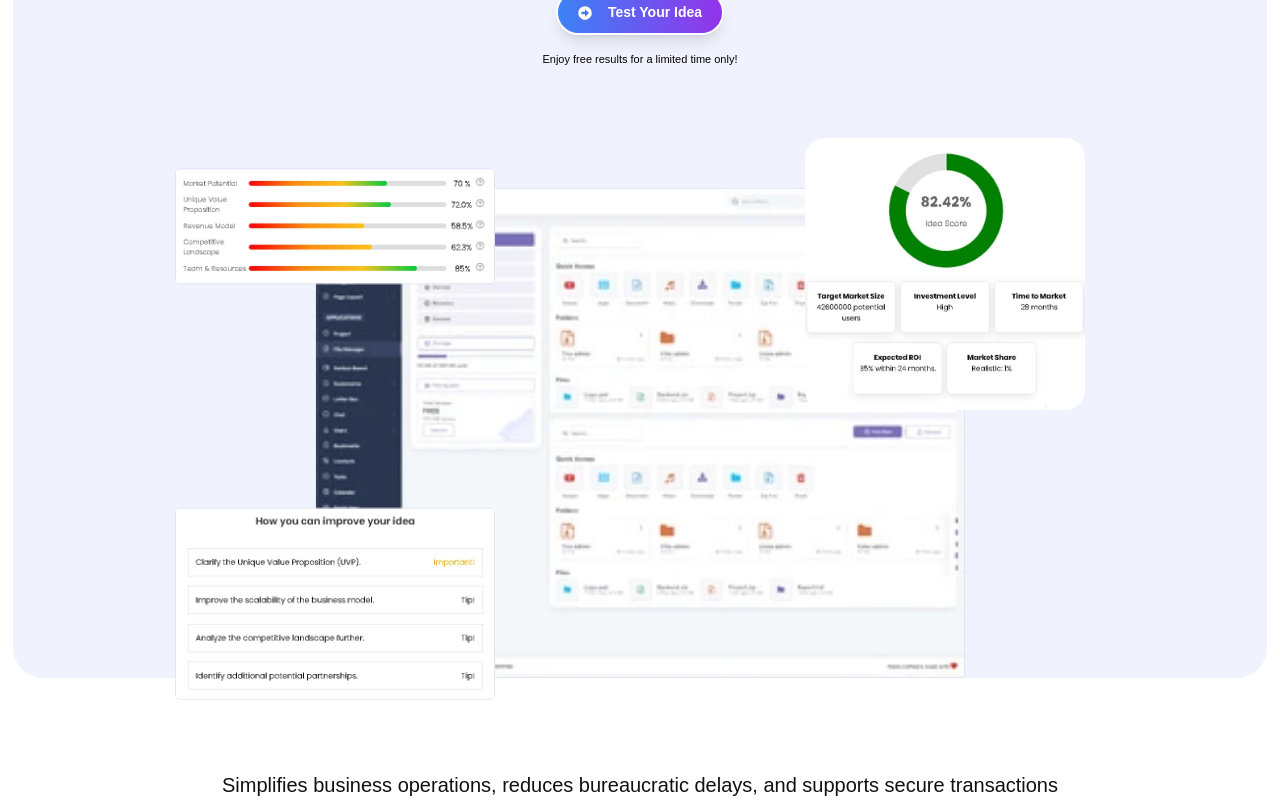
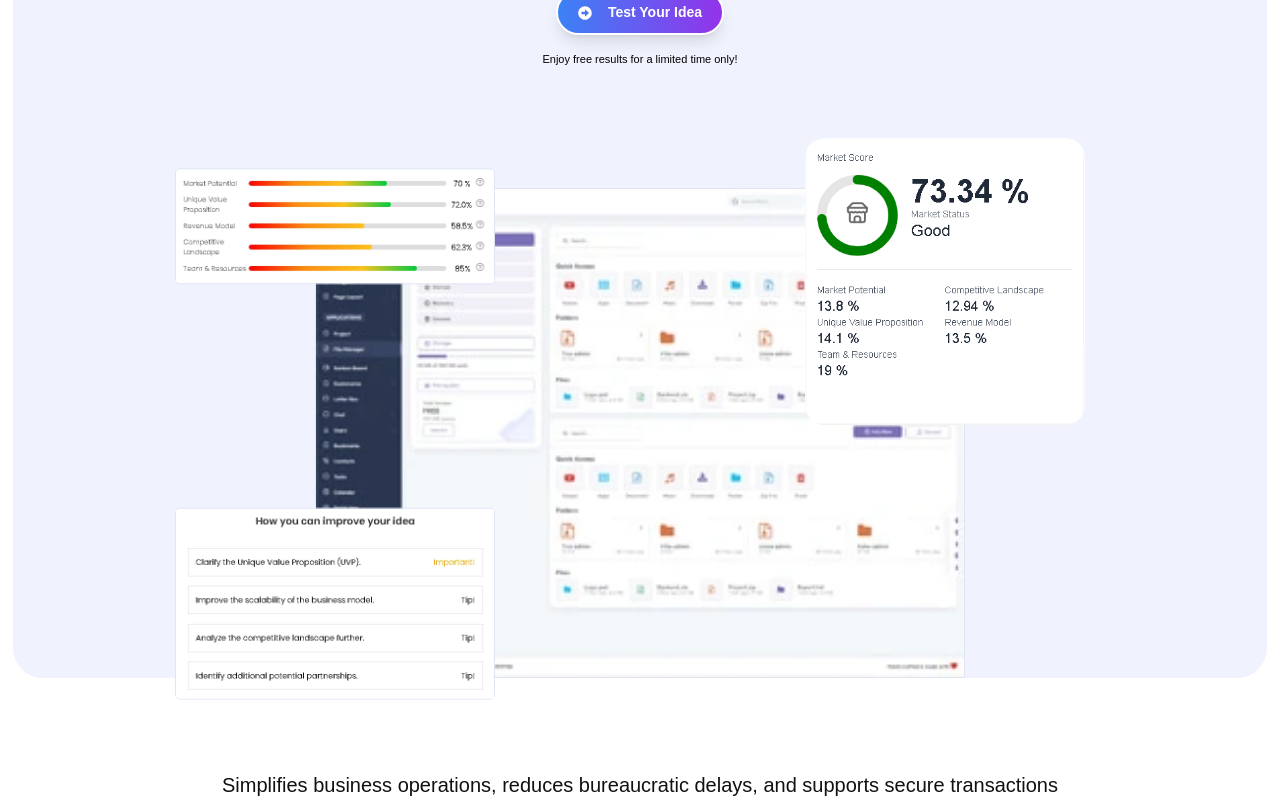
Before and after one commit to gagankishor/ideaxx, a Next.js app: page / in a window 1280 px wide. Shown: the part 900-1700 px from the top of the page. Built offline with nearby package versions, Linux system fonts and the light colour scheme.

Commit message:
02-12-new qutions

```diff
--- a/src/components/pages/Home/components/landing/Hero.jsx
+++ b/src/components/pages/Home/components/landing/Hero.jsx
@@ -37,7 +37,7 @@ export const Hero = () => {
         <div className="hero-block2" >
           <img src="/roadmap.webp" alt="Business Idea Checker" className="hero-roadmap-img" />
           <div className="roadmap-card">
-            <img src="/ideaX_aa.webp" alt="Roadmap" className="roadmap-card-img" />
+            <img src="/landing/market-score.png" alt="Roadmap" className="roadmap-card-img" />
           </div>
           <motion.img
             src="/Startup-Business-Idea-Checker-Online-Ideax.webp"
```
